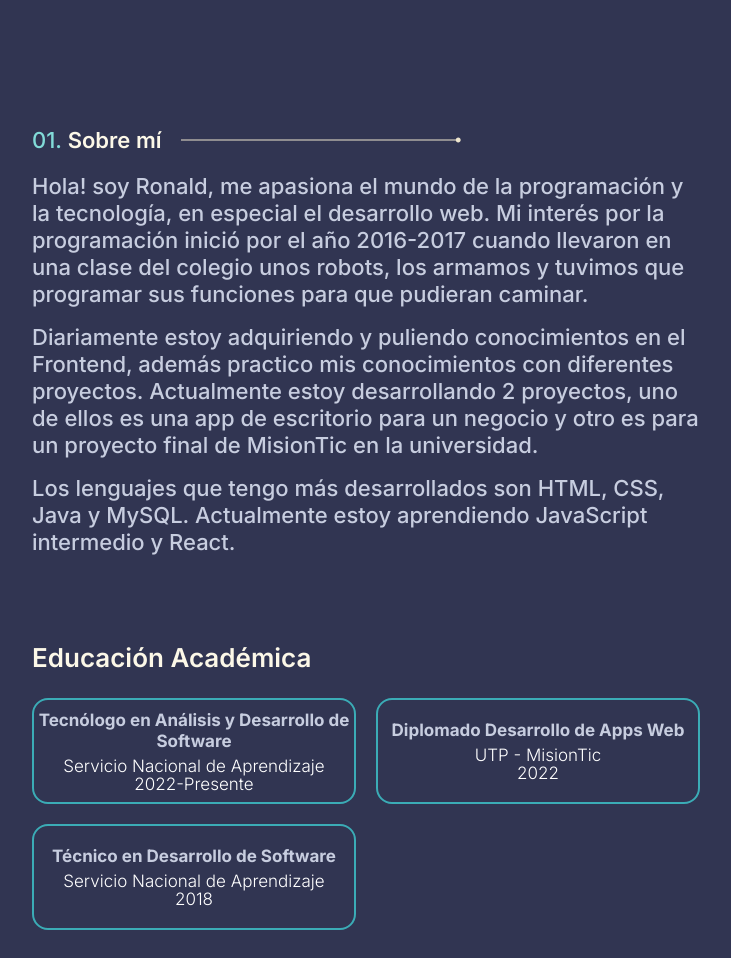
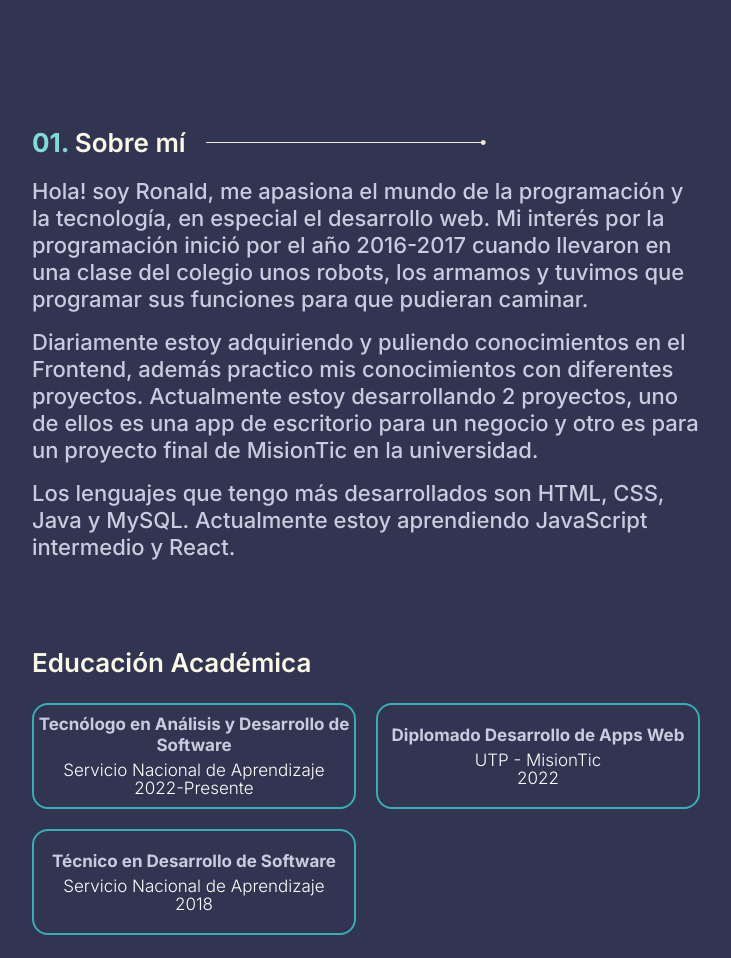
Before and after one commit to comayocode/portfolio-2, a plain HTML site: page index.html in a window 1280 px wide. Shown: the part 880-1838 px from the top of the page, without its empty margins (274-1005 px from the left). Drawn offline with nearby package versions, Linux system fonts and the light colour scheme.

Commit message:
feat: Modificar titulos de secciones para dispositivos de 768px

```diff
--- a/css/main.css
+++ b/css/main.css
@@ -24,17 +24,17 @@ body {
   background-color: var(--primary-bg);
   color: var(--desc-section);
 
-  /* --- SIEMPRE TENER ESPACIADO ENTRE LA NAVBAR Y EL CONTENIDO --- */
-  padding-top: 70px;
+  padding-top: 70px; /* +---- Aplicar espaciado entre el navbar y el contenido ----+ */
 }
 
-/* --- SOLUCION BUG OVERFLOW-X QUE GENERA LA LIBRERIA AOS (ANIMACIONES) */
+/* +--- Solucion a un bug del navbar que amplia el width de la página, causado por la librería AOS ----+ */
 section {
   overflow:hidden;
 }
 
+/* +--- Aplicar un margin top al hacer scroll a una sección con un id ----+ */
 section[id]{
-  scroll-margin-top: 20px; /* Evitar que el menú se "coma" parte del HTML al dar clic al menú*/
+  scroll-margin-top: 20px;
 }
 
 a {
@@ -44,22 +44,41 @@ a {
 
 ul {
   list-style: none;
-  /* No deja mostrar correctamente la lista en el modal del proyecto gestor de inventario  */
-  /* margin: 0; padding: 0; */
 }
 
 li, h1, h2, h3, h4 {
   margin: 0; padding: 0;
 }
 
-/* --- ESTILOS PARA TITULOS DE LAS SECCIONES */
+/* +----------------------------------------+ */
+/* +---- TÍTULOS DE TODAS LAS SECCIONES ----+ */
+/* +----------------------------------------+ */
+/* +---- Número de la sección ----+ */
 .title-span {
   color: var(--web-primary-color);
   font-weight: 500;
 }
 
+/* +---- Título de la sección ----+ */
 .section-title {
   color: var(--tittle-section);
   font-size: 22px;
   font-weight: 500;
 }
+
+/* +--------------------------+ */
+/* +---- MÓVILES DE 768PX ----+ */
+/* +--------------------------+ */
+@media (min-width: 768px) {
+
+  /* +---- Número de la sección ----+ */
+  .title-span {
+    font-weight: 700;
+  }
+
+  /* +---- Título de la sección ----+ */
+  .section-title {
+    font-size: 26px;
+    font-weight: 700;
+  }
+}
```
